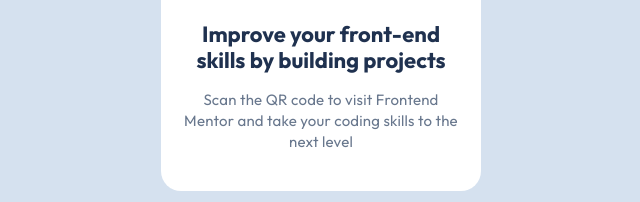
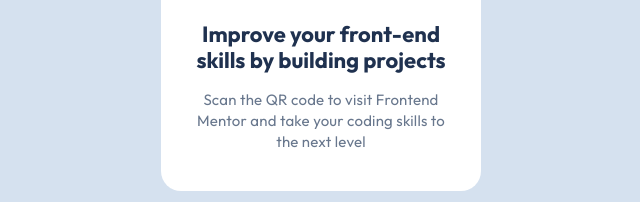
Before and after one commit to busuyoc/QR-code-component-FE-mentor, a plain HTML site: page index.html in a window 1280 px wide. Shown: the part 459-661 px from the top of the page, 319-959 px from the left. Drawn offline with Linux system fonts and the light colour scheme.

Commit message:
Adjusted the p width so it matches the design

```diff
--- a/index.html
+++ b/index.html
@@ -18,8 +18,12 @@
     <div class="main-qr-component-container">
       <img src="./images/QR-Image.svg" alt="QR image leading to Front End Mentor website" />
 
-      <h2>Improve your front-end skills by building projects</h2>
-      <p>Scan the QR code to visit Frontend Mentor and take your coding skills to the next level</p>
+      <div class="main-qr-component-text-container">
+        <h1>Improve your front-end skills by building projects</h1>
+        <p>
+          Scan the QR code to visit Frontend Mentor and take your coding skills to the next level
+        </p>
+      </div>
     </div>
     <!-- ===================== Body End ===================== -->
   </body>
--- a/styles/style.css
+++ b/styles/style.css
@@ -99,7 +99,7 @@
   margin-bottom: var(--spacing-300);
 }
 
-.main-qr-component-container h2 {
+.main-qr-component-container h1 {
   font: var(--text-outfit-bold);
   color: var(--slate-900);
 }
@@ -107,5 +107,5 @@
   font: var(--text-outfit-regular);
   letter-spacing: var(--text-outfit-regular-ls);
   color: var(--slate-500);
-  margin-top: var(--spacing-200);
+  margin: var(--spacing-200) var(--spacing-200) 0 var(--spacing-200);
 }
```
